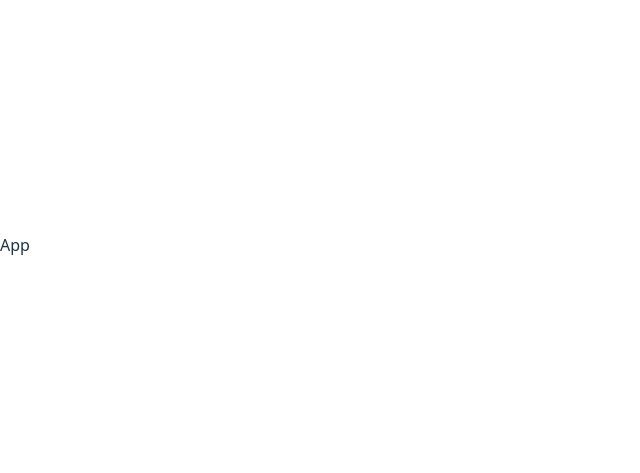
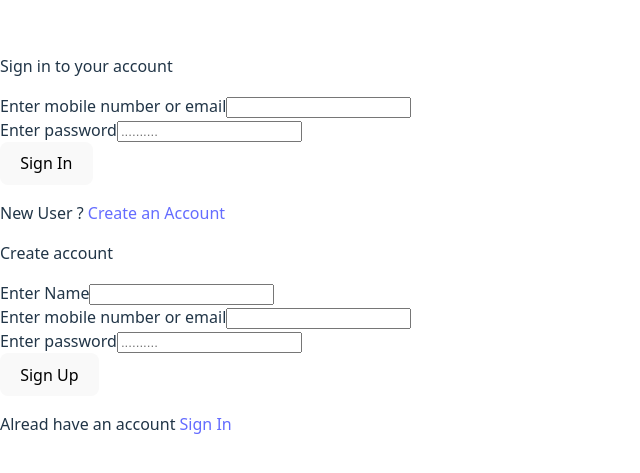
Before and after one commit to abhikumar11/bookcart, a React (Vite) app: page / in a window 1280 px wide. Shown: the part 155-628 px from the top of the page, without its empty margins (0-640 px from the left). Built offline with nearby package versions, Linux system fonts and the light colour scheme.

Commit message:
initial commit

```diff
--- a/src/App.jsx
+++ b/src/App.jsx
@@ -1,8 +1,13 @@
 import React from 'react'
+import Login from './components/Login'
+import Register from './components/Register'
 
 const App = () => {
   return (
-    <div>App</div>
+    <div>
+      <Login/>
+      <Register/>
+    </div>
   )
 }
 
--- /dev/null
+++ b/src/components/Login.jsx
@@ -0,0 +1,30 @@
+import React from 'react'
+import { Link } from 'react-router-dom'
+
+const Login = () => {
+  return (
+    <div>
+        <p>Sign in to your account </p>
+        <div>
+            <form>
+                <div>
+                    <label>Enter mobile number or email</label>
+                    <input type="text" name="userid"/>
+                </div>
+                <div>
+                    <label>Enter password</label>
+                    <input type="text" placeholder=".........." name="userid"/>
+                </div>
+                <div>
+                    <button type="submit">Sign In</button>
+                </div>
+                <div>
+                    <p>New User ? <a href="#">Create an Account</a></p>
+                </div>
+            </form>
+        </div>
+    </div>
+  )
+}
+
+export default Login
--- /dev/null
+++ b/src/components/Register.jsx
@@ -0,0 +1,33 @@
+import React from 'react'
+
+const Register = () => {
+  return (
+     <div>
+        <p>Create account </p>
+        <div>
+            <form>
+                 <div>
+                    <label>Enter Name</label>
+                    <input type="text" name="name"/>
+                </div>
+                <div>
+                    <label>Enter mobile number or email</label>
+                    <input type="text" name="userid"/>
+                </div>
+                <div>
+                    <label>Enter password</label>
+                    <input type="text" placeholder=".........." name="userid"/>
+                </div>
+                <div>
+                    <button type="submit">Sign Up</button>
+                </div>
+                <div>
+                    <p>Alread have an account <a href="#">Sign In</a></p>
+                </div>
+            </form>
+        </div>
+    </div>
+  )
+}
+
+export default Register
--- /dev/null
+++ b/src/utils/db.json
@@ -0,0 +1,33 @@
+{
+    "books":[
+        {
+            "title":"",
+            "author":"",
+            "gener":"",
+            "plength":"",
+            "language":"",
+            "publisher":"",
+            "instock":"",
+            "bimage":"",
+            "price":""
+        }
+    ],
+    "user":[
+        {
+            "email":"",
+            "password":"",
+            "mobile":"",
+            "address":"",
+            "city":"",
+            "pin":"",
+            "name":""
+        }
+    ],
+    "checkout":[
+        {
+            "userid":"",
+            "items":[{"bookid":"", "qty":""}],
+            "paymenttype":""
+    }
+    ]
+}
```
Also changed, not shown: src/components/Home.jsx (added).
